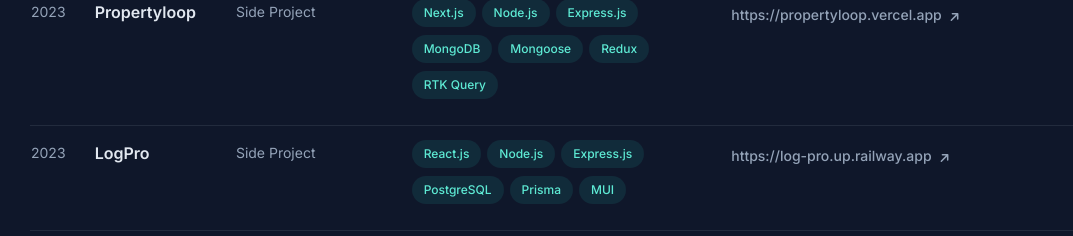
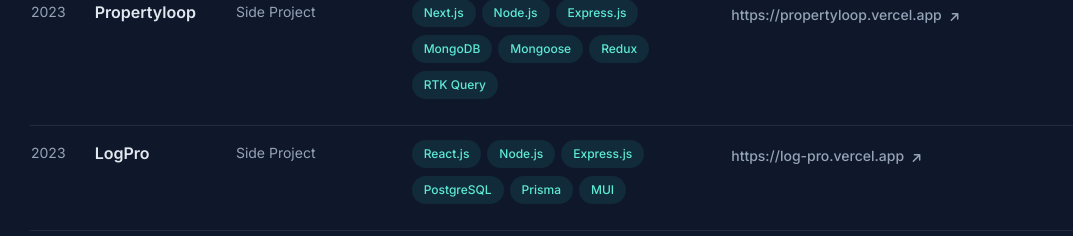
Before and after one commit to AbhishekKolge/portfolio-website, a Next.js app: page /archive in a window 1280 px wide. Shown: the part 888-1124 px from the top of the page, without its empty margins (66-1139 px from the left). Built offline with nearby package versions, Linux system fonts and the light colour scheme.

Commit message:
Update data.js

```diff
--- a/src/app/archive/data.js
+++ b/src/app/archive/data.js
@@ -68,7 +68,7 @@ const data = [
     name: 'LogPro',
     company: 'Side Project',
     tags: ['React.js', 'Node.js', 'Express.js', 'PostgreSQL', 'Prisma', 'MUI'],
-    links: ['https://log-pro.up.railway.app'],
+    links: ['https://log-pro.vercel.app'],
   },
   {
     id: 8,
```
